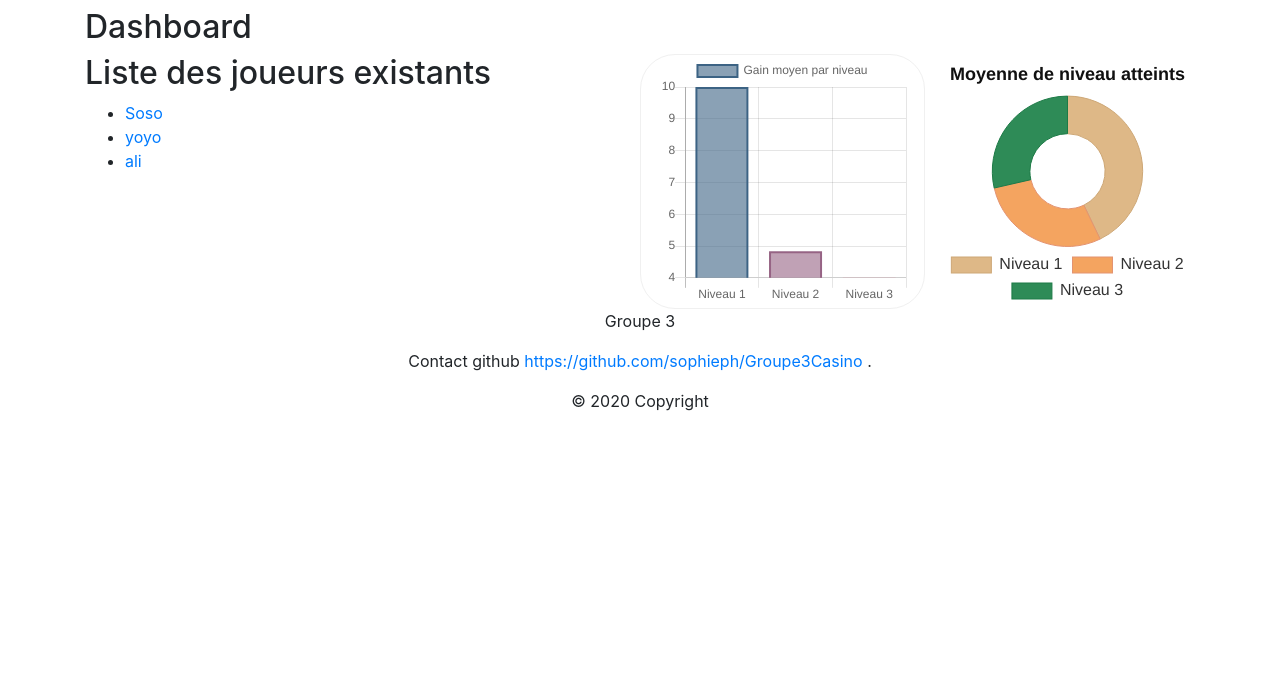
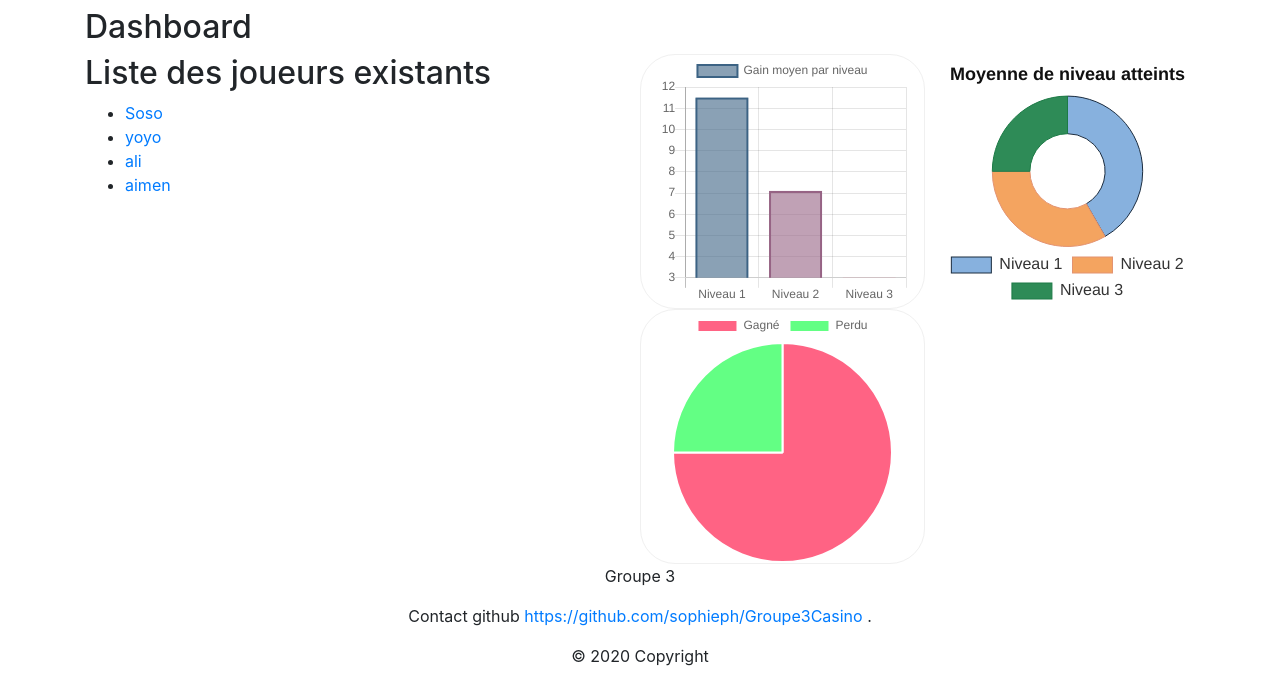
Before and after one commit to sophieph/Groupe3Casino, a Flask app: page /dashboard in a window 1280 px wide. Shown: the part 104-800 px from the top of the page. Run offline with Flask 2, Linux system fonts and the light colour scheme; some libraries are stand-ins or nearby versions.

Commit message:
3rd chart

```diff
--- a/index.py
+++ b/index.py
@@ -62,7 +62,6 @@ def dashboard_description(name):
     return render_template('dashboard-description.html', name=name)
 
 
-
 @app.route('/levels-avg', methods=['POST'])
 def levels_avg():
     data_df = pd.read_csv('stat.csv')
@@ -86,7 +85,15 @@ def winnings_avg():
 
     return json.dumps({'winnings':winningArray})
 
-
+@app.route('/victory-avg', methods=['POST'])
+def victory_avg():
+    data_df = pd.read_csv('stat.csv')
+    perdu = data_df['perdu'].astype('int64')
+    victory = perdu.value_counts(normalize=True)
+    victoryArray = []
+    for v in victory:
+        victoryArray.append(v)
+    return json.dumps({'victory':victoryArray})
 
 @app.route('/jeu')
 def jeu():
--- a/stat.csv
+++ b/stat.csv
@@ -13,3 +13,13 @@ date,nom,niveau,solde_depart,solde_fin,nb_coup,gain,mise,perdu
 11/20/2020 09:28:34,ali,3,10,5,8,0,3,True
 11/20/2020 09:28:34,ali,2,10,5,2,3,3,False
 11/20/2020 09:28:34,ali,3,10,8,1,6,3,False
+11/20/2020 09:41:28,aimen,1,10,20,1,20,10,False
+11/20/2020 09:42:08,aimen,1,10,20,1,20,10,False
+11/20/2020 09:42:08,aimen,2,10,10,6,0,10,True
+11/20/2020 09:42:08,aimen,1,10,10,2,10,10,False
+11/20/2020 09:42:08,aimen,2,10,20,1,20,10,False
+11/20/2020 09:42:08,aimen,3,10,10,8,0,10,True
+11/20/2020 09:42:08,aimen,2,10,20,1,20,10,False
+11/20/2020 09:43:41,aimen,1,10,11,1,2,1,False
+11/20/2020 09:43:41,aimen,2,10,12,1,2,1,False
+11/20/2020 09:43:41,aimen,3,10,13,1,2,1,False
--- a/web/templates/dashboard.html
+++ b/web/templates/dashboard.html
@@ -8,9 +8,7 @@
     <ul>
       {% for name in names %}
       <li>
-        <a href="{{ url_for('dashboard_description', name=name) }}"
-          >{{ name }}</a
-        >
+        <a href="{{ url_for('dashboard_description', name=name) }}">{{ name }}</a>
       </li>
       {% endfor %}
     </ul>
@@ -23,4 +21,16 @@
   </div>
 </div>
 
+<div class="row">
+  <div class="col-sm-6">
+
+  </div>
+  <div class="col-sm-3 charts-infos">
+    <canvas id="victory-avg" width="400" height="400"></canvas>
+  </div>
+  <div class="col-sm-3">
+    <!-- <canvas id="levels" width="400" height="400"></canvas> -->
+  </div>
+</div>
+
 {% endblock %}
```
Also changed, not shown: web/static/js/charts.js (+38 -25 lines), 1 other file.
